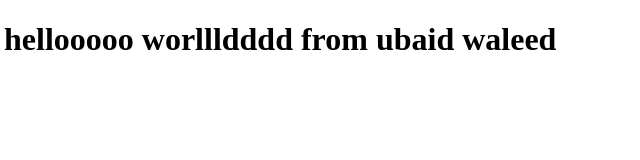
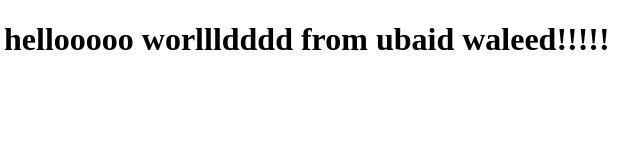
Before and after one commit to ubaid-waleed-epesys/Bootcamp2020Sample, a plain HTML site: page index.html in a window 1280 px wide. Shown: the full height of the page, 4-644 px from the left. Drawn offline with Linux system fonts and the light colour scheme.

Commit message:
Update index.html

```diff
--- a/index.html
+++ b/index.html
@@ -7,6 +7,6 @@
     <title>Document</title>
   </head>
   <body>
-    <h1>hellooooo worllldddd from ubaid waleed</h1>
+    <h1>hellooooo worllldddd from ubaid waleed!!!!!</h1>
   </body>
 </html>
```
